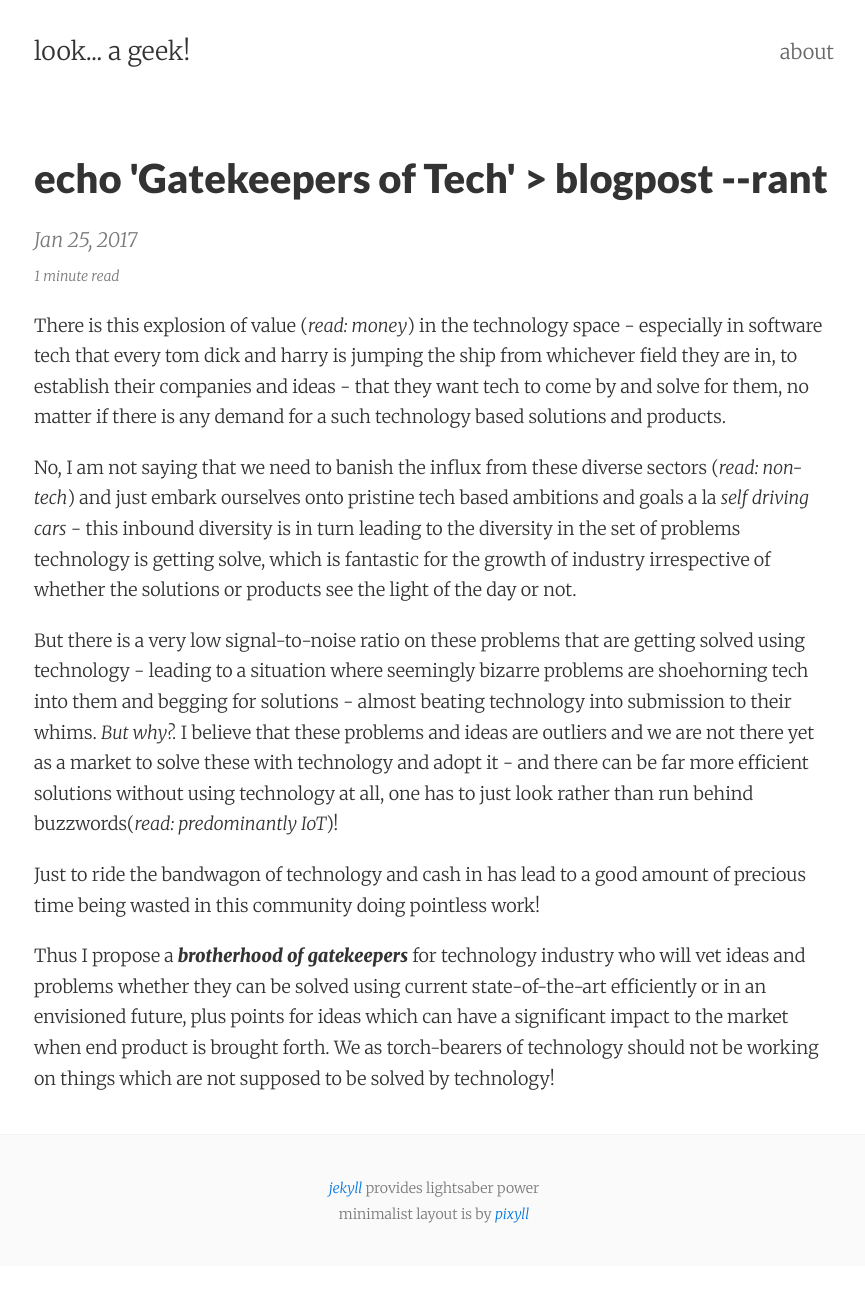
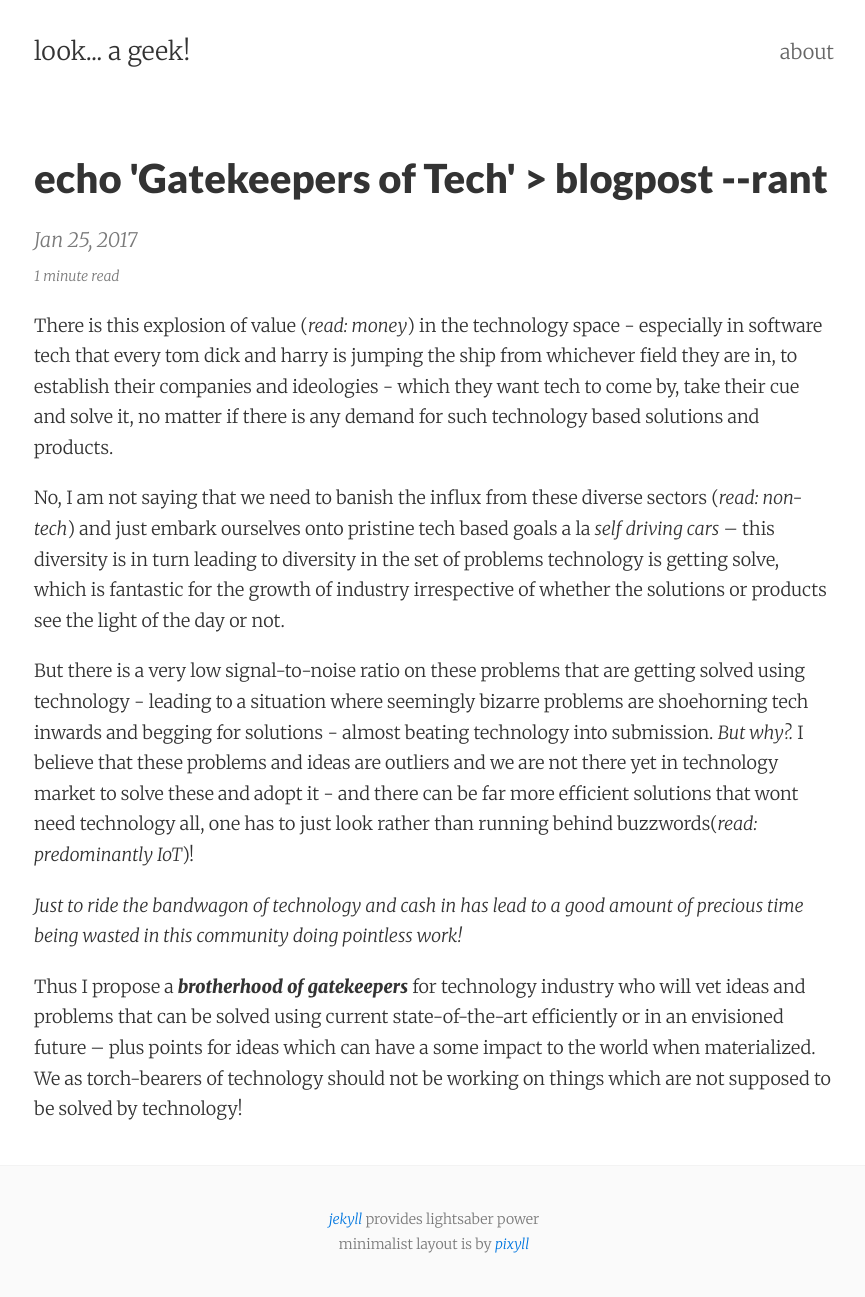
Before and after one commit to lookageek/lookageek.github.io, a Jekyll site: the page built from _posts/2017-01-25-gatekeepers-of-tech.markdown, in a window 1280 px wide. Shown: the whole page, without its empty margins (206-1071 px from the left). Built offline with Jekyll 4.4.1, drawn with Linux system fonts in a browser that asks for light colours; before the commit the page ends 1266 px from its top, so only the background shows below that.

Commit message:
Some refinements to gatekeepers post

```diff
--- a/_posts/2017-01-25-gatekeepers-of-tech.markdown
+++ b/_posts/2017-01-25-gatekeepers-of-tech.markdown
@@ -7,12 +7,12 @@ permalink: gatekeepers_of_tech
 published: true
 ---
 
-There is this explosion of value (*read: money*) in the technology space - especially in software tech that every tom dick and harry is jumping the ship from whichever field they are in, to establish their companies and ideas - that they want tech to come by and solve for them, no matter if there is any demand for a such technology based solutions and products.
+There is this explosion of value (*read: money*) in the technology space - especially in software tech that every tom dick and harry is jumping the ship from whichever field they are in, to establish their companies and ideologies - which they want tech to come by, take their cue and solve it, no matter if there is any demand for such technology based solutions and products.
 
-No, I am not saying that we need to banish the influx from these diverse sectors (*read: non-tech*) and just embark ourselves onto pristine tech based ambitions and goals a la *self driving cars* - this inbound diversity is in turn leading to the diversity in the set of problems technology is getting solve, which is fantastic for the growth of industry irrespective of whether the solutions or products see the light of the day or not.
+No, I am not saying that we need to banish the influx from these diverse sectors (*read: non-tech*) and just embark ourselves onto pristine tech based goals a la *self driving cars* -- this diversity is in turn leading to diversity in the set of problems technology is getting solve, which is fantastic for the growth of industry irrespective of whether the solutions or products see the light of the day or not.
 
-But there is a very low signal-to-noise ratio on these problems that are getting solved using technology - leading to a situation where seemingly bizarre problems are shoehorning tech into them and begging for solutions - almost beating technology into submission to their whims. *But why?.* I believe that these problems and ideas are outliers and we are not there yet as a market to solve these with technology and adopt it - and there can be far more efficient solutions without using technology at all, one has to just look rather than run behind buzzwords(_read: predominantly IoT_)!
+But there is a very low signal-to-noise ratio on these problems that are getting solved using technology - leading to a situation where seemingly bizarre problems are shoehorning tech inwards and begging for solutions - almost beating technology into submission. *But why?.* I believe that these problems and ideas are outliers and we are not there yet in technology market to solve these and adopt it - and there can be far more efficient solutions that wont need technology all, one has to just look rather than running behind buzzwords(_read: predominantly IoT_)!
 
-Just to ride the bandwagon of technology and cash in has lead to a good amount of precious time being wasted in this community doing pointless work!
+*Just to ride the bandwagon of technology and cash in has lead to a good amount of precious time being wasted in this community doing pointless work!*
 
-Thus I propose a *__brotherhood of gatekeepers__* for technology industry who will vet ideas and problems whether they can be solved using current state-of-the-art efficiently or in an envisioned future, plus points for ideas which can have a significant impact to the market when end product is brought forth. We as torch-bearers of technology should not be working on things which are not supposed to be solved by technology!
+Thus I propose a *__brotherhood of gatekeepers__* for technology industry who will vet ideas and problems that can be solved using current state-of-the-art efficiently or in an envisioned future -- plus points for ideas which can have a some impact to the world when materialized. We as torch-bearers of technology should not be working on things which are not supposed to be solved by technology!
```
